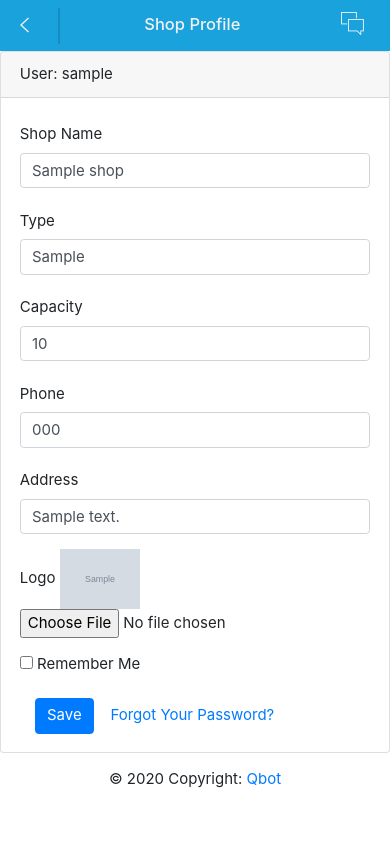
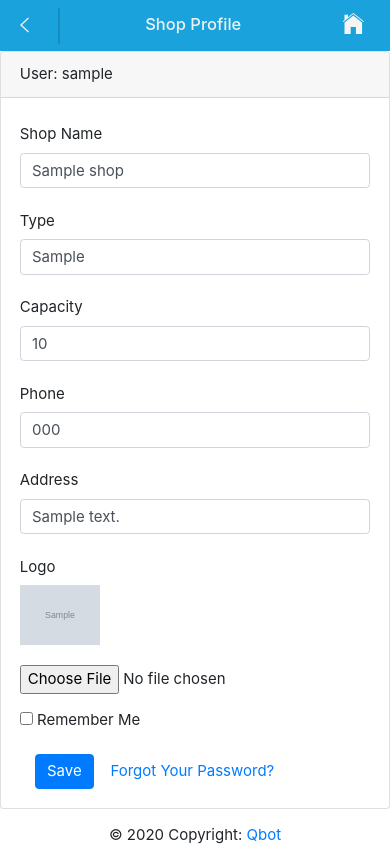
Before and after one commit to charleshugochg/qbot, a Django app: page /shop_profile/ in a window 390 px wide. Before the commit the page ends 788 px from the top, so only its background shows below. Run offline with Django 3.2, Linux system fonts and the light colour scheme; a user stored in the database is signed in; tables that the repository leaves empty hold one stand-in row (values such as "Sample post"); grey boxes marked "Sample" are stand-in pictures; some libraries are stand-ins or nearby versions; some web fonts are replaced.

Commit message:
Update design

```diff
--- a/mainapp/static/mainapp/css/style.css
+++ b/mainapp/static/mainapp/css/style.css
@@ -85,7 +85,6 @@ html {
     box-shadow: none !important;
     border: none !important;
 }
-
 
 /* ------------------------- */
 /* Searching */
@@ -209,6 +208,7 @@ html {
     margin-left: auto;
     margin-right: auto;
     margin-top: 5px;
+    padding-top: 4px;
     color: #fff;
 }
 
@@ -419,14 +419,14 @@ html {
 }
 
 .shop-detail-text p {
-    font-size: 95%;
+    font-size: 98%;
     font-weight: 500;
     margin-bottom: 5px;
 }
 
 .shop-detail-text span {
-    font-size: 105%;
-    color: rgb(148, 148, 148);
+    font-size: 90%;
+    color: rgb(24, 141, 192);
 }
 
 .quebook-info {
@@ -452,8 +452,8 @@ html {
     float: left;
     text-align: center;
     margin-top: 10px;
-    padding-top: 5px;
-    font-size: 220%;
+    padding-top: 12px;
+    font-size: 245%;
     font-weight: 500;
     width: 80px;
     height: 80px;
@@ -573,6 +573,10 @@ html {
     width: 80px;
 }
 
+.image-form {
+    margin-top: 20px;
+}
+
 /* ------------------------- */
 /* Fisrt Time */
 /* ------------------------- */
@@ -580,7 +584,7 @@ html {
 .first-container {
     background-color: inherit;
     padding: 10% 12% 14%;
-    margin-top: 20vh;
+    margin-top: 10vh;
     border-radius: 10px;
 }
 
--- a/mainapp/templates/mainapp/login.html
+++ b/mainapp/templates/mainapp/login.html
@@ -45,10 +45,10 @@
 
                             <div class="col-md-6 offset-md-4">
                                 <button type="submit" class="btn btn-primary">
-                                    Register
+                                    Login
                                 </button>
                                 <a href="{% url 'register' %}" class="btn btn-link">
-                                    Login
+                                    Register
                                 </a>
 
                                 <a id="redirect-link" href="{% url 'login' %}" style="display: none;">Profile</a>
--- a/mainapp/templates/mainapp/shop.html
+++ b/mainapp/templates/mainapp/shop.html
@@ -10,7 +10,7 @@
 {% endblock %}
 
 {% block toggleicon %}
-  <i class="ion-ios-chatboxes-outline custom-icon"></i>
+  <a href="{% url 'index' %}"><i class="ion-ios-home custom-icon"></i></a>
 {% endblock %}
 
 {% block backlink %}
--- a/mainapp/templates/mainapp/shop_profile.html
+++ b/mainapp/templates/mainapp/shop_profile.html
@@ -9,7 +9,7 @@
 {% endblock %}
 
 {% block toggleicon %}
-  <i class="ion-ios-chatboxes-outline custom-icon"></i>
+    <a href="{% url 'index' %}"><i class="ion-ios-home custom-icon"></i></a>
 {% endblock %}
 
 {% block backlink %}
@@ -59,15 +59,19 @@
                             <div class="form-group row">
                                 <label for="password" class="col-md-4 col-form-label text-md-right">Address</label>
                                 <div class="col-md-6">
-                                    <input type="text" name="shop_address" value="{{shop.address}}" placeholder="123/Shop Road" class="form-control">
+                                    <input type="text" name="shop_address" value="{{shop.address}}" placeholder="Hlagin Township" class="form-control">
                                 </div>
                             </div>
 
-                            <div class="form-group">
-                                <label for="exampleFormControlFile1">Logo</label>
-                                <img class="logo-profile-view" src="{{ MEDIA_URL }}{{ shop.logo.name }}" alt="Shop logo">
-                                <input type="file" name="logoImage" class="form-control-file" id="exampleFormControlFile1">
-                              </div>
+                            <div class="form-group row">
+                                <label for="exampleFormControlFile1" class="col-md-4 col-form-label text-md-right">Logo</label>
+                                <div class="col-md-2">
+                                    <img class="logo-profile-view" src="{{ MEDIA_URL }}{{ shop.logo.name }}" alt="Shop logo">
+                                </div>
+                                    <div class="col-md-4">
+                                        <input type="file" name="logoImage" class="image-form form-control-file" accept="image/x-png,image/gif,image/jpeg" id="exampleFormControlFile1">
+                                    </div>
+                            </div>
 
                             <div class="form-group row">
                                 <div class="col-md-6 offset-md-4">
```
